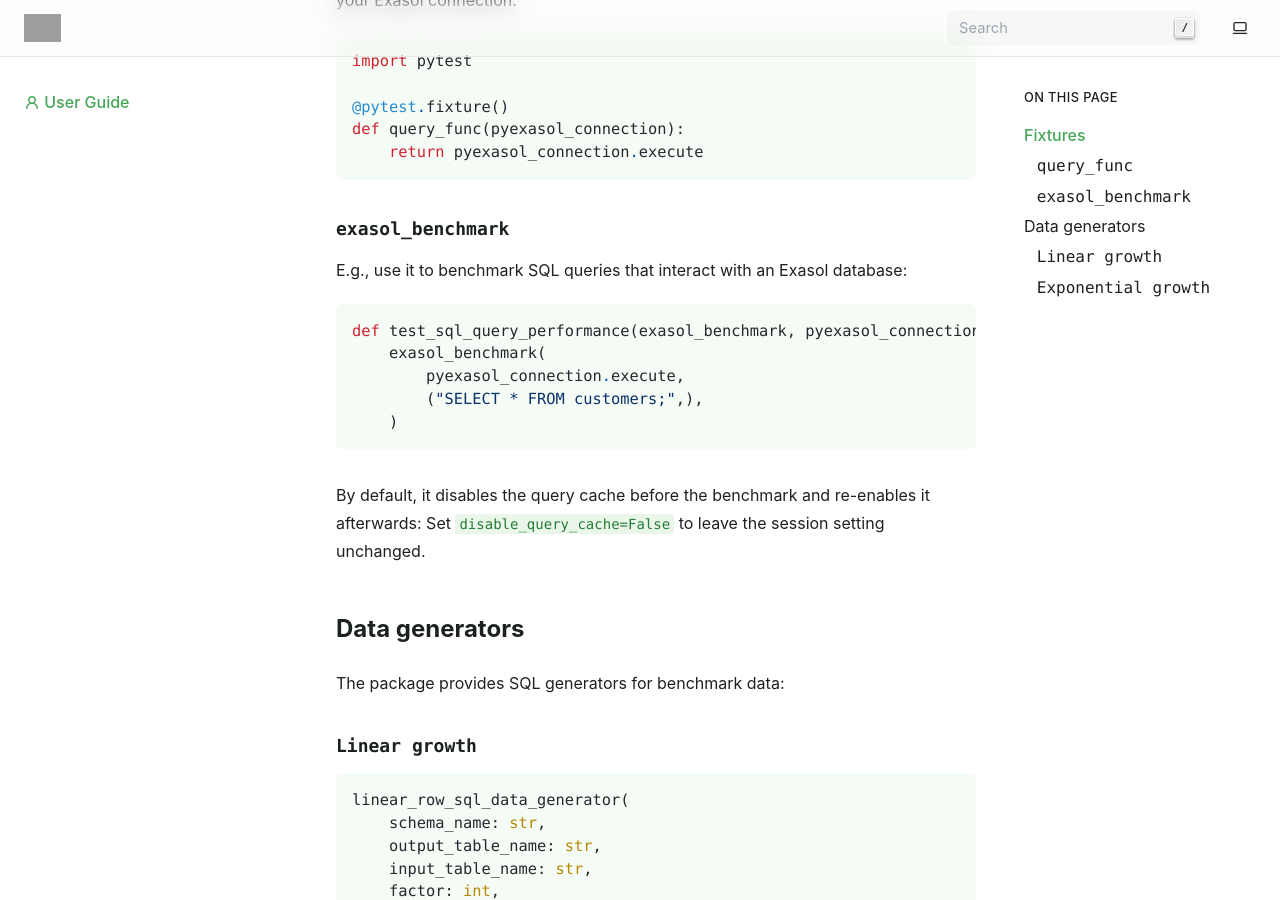
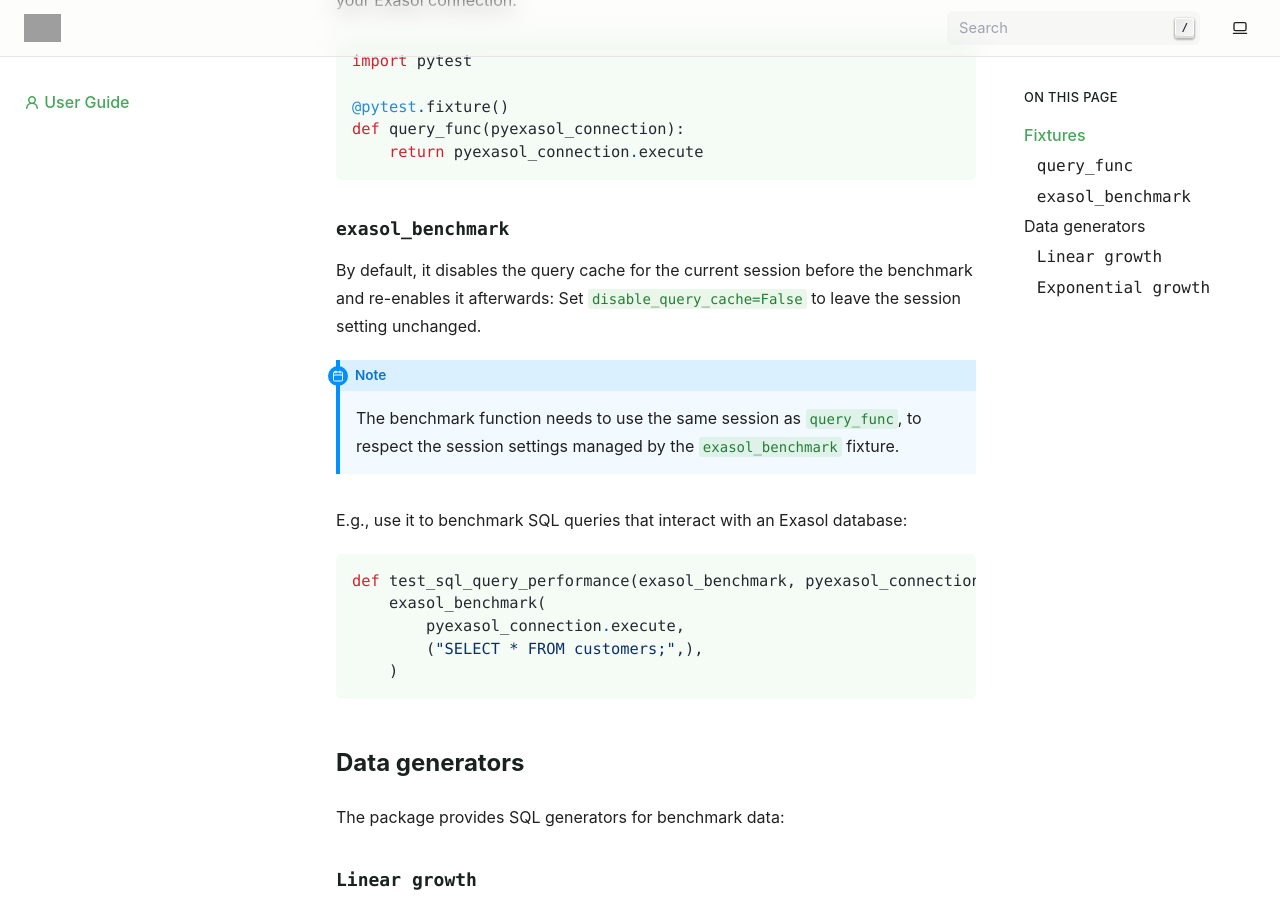
Before and after one commit to exasol/pytest-exasol-benchmark, a Sphinx documentation site: the page built from doc/user_guide.rst, in a window 1280 px wide and 900 px high, scrolled down 635 px. Built offline with Sphinx 7.4.7, drawn with Linux system fonts in a browser that asks for light colours; pages that are not in the unit, such as notebooks, are missing from menus; grey boxes are pictures that could not be loaded.

Commit message:
Added note about session settings.
Signed-off-by: Steffen Pankratz <steffen.pankratz@exasol.com>

```diff
--- a/doc/user_guide.rst
+++ b/doc/user_guide.rst
@@ -6,8 +6,6 @@
 
 Fixtures
 --------
-
-
 
 - ``query_func``: **you must override this fixture** with your SQL execution hook.
 - ``exasol_benchmark``: a wrapper around ``pytest-benchmark`` that runs the benchmarked callable with Exasol query cache handling.
@@ -31,6 +29,13 @@ Implement it to return a callable that accepts a SQL string and executes it agai
 ``exasol_benchmark``
 ~~~~~~~~~~~~~~~~~~~~
 
+By default, it disables the query cache for the current session before the benchmark and re-enables it afterwards:
+Set ``disable_query_cache=False`` to leave the session setting unchanged.
+
+.. note::
+   The benchmark function needs to use the same session as ``query_func``,
+   to respect the session settings managed by the ``exasol_benchmark`` fixture.
+
 E.g., use it to benchmark SQL queries that interact with an Exasol database:
 
 .. code-block:: python
```
Also changed, not shown: other parts of doc/user_guide.rst (+0 -3 lines).
